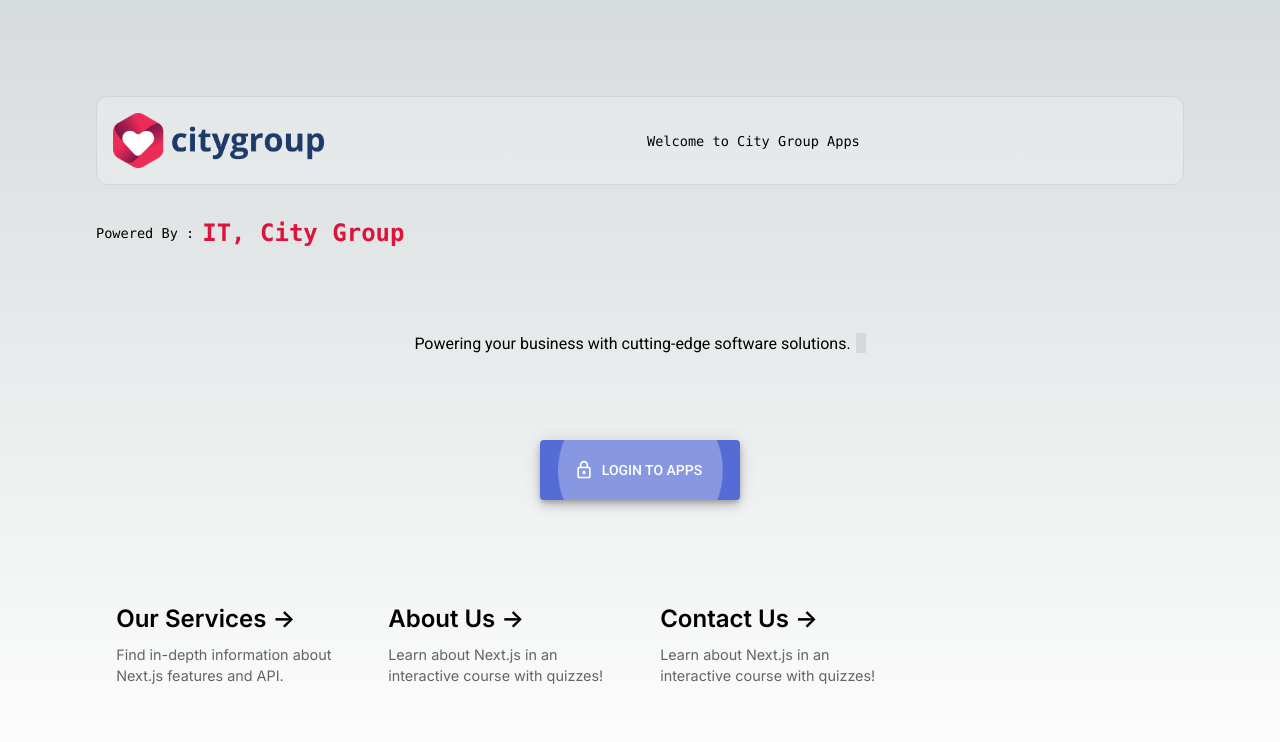
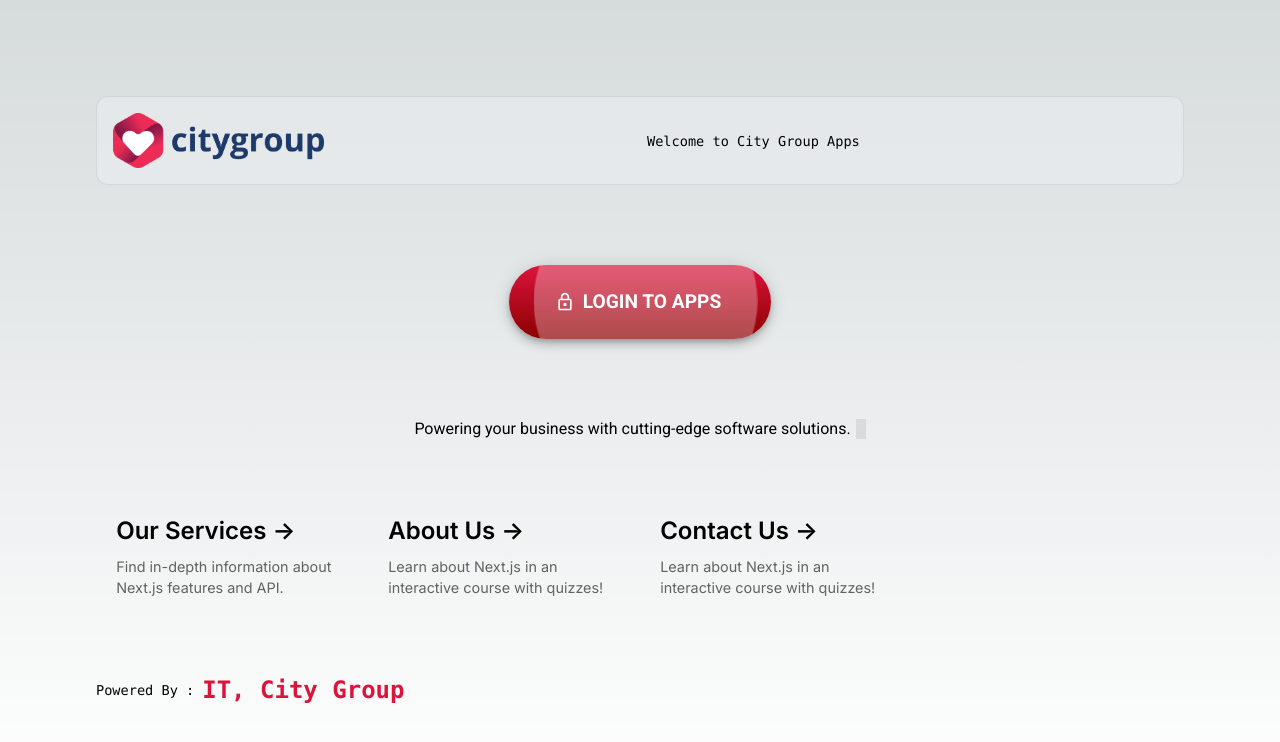
Before and after one commit to atiqur-dev-sources/frontpage, a Next.js app: page / in a window 1280 px wide. Shown: the top 742 px of the page. Built offline with nearby package versions, Linux system fonts and the light colour scheme.

Commit message:
final commit

```diff
--- a/src/components/StyleComponents/LogInButton/LogInButton.tsx
+++ b/src/components/StyleComponents/LogInButton/LogInButton.tsx
@@ -1,16 +1,43 @@
 import React from "react";
-import { Button,ButtonProps } from "@mui/material";
+import { Button,ButtonProps, keyframes } from "@mui/material";
 import LockOutlinedIcon from "@mui/icons-material/LockOutlined";
 import { styled } from "@mui/material/styles";
 
+const ButtonAnimation = keyframes`
+0% {
+  transform: scale(1);
+}
+50% {
+  transform: scale(0.8);
+}
+100% {
+  transform: scale(1);
+}
+`;
+const StyledButton =styled(Button)`
+background: linear-gradient(180deg, crimson, darkred);
+  color: #ffffff;
+  border: none;
+  border-radius: 50px;
+  font-weight: bold;
+  text-transform: uppercase;
+  padding: 20px 50px;
+  margin: 20px;
+  font-size: 1.2rem;
+  cursor: pointer;
+  box-shadow: 0px 5px 0px #00538c;
+  transition: all 0.2s ease-in-out;
 
-const StyledButton = styled(Button)({
-  minWidth: "200px",
-  minHeight: "60px",
-  "&:focus": {
-    outline: "none",
-  },
-});
+  &:hover {
+    transform: translateY(-3px);
+    box-shadow: 0px 8px 0px #00538c;
+  }
+
+  &:active {
+    transform: translateY(0);
+    box-shadow: none;
+  }
+`;
 interface MyButtonProps extends ButtonProps {
     onClickEvent?: (e: React.MouseEvent<HTMLButtonElement>) => void;
   }
--- a/src/components/indexpagelayout/BodySection.tsx
+++ b/src/components/indexpagelayout/BodySection.tsx
@@ -5,9 +5,9 @@ const BodySection: React.FC<{ children: ReactNode }> = ({ children }) => {
   const slogans = ["Powering your business with cutting-edge software solutions.",  "Innovative software for game-changing results.",  "Transforming your digital landscape for a brighter future.",  "Building software that drives your success.",  "Unleashing the power of technology to take your business to the next level.",  "Driving efficiency and productivity with intelligent software solutions.",  "Revolutionizing the way you do business, one line of code at a time.",  "Enabling your growth through strategic software development.",  "Accelerating your digital transformation with our custom software solutions.",  "Empowering your business with smart and scalable software solutions."];
   return (
     <>
-    <br/>
-     <div><AnimatedText slogans={slogans} /></div>
-      { children }
+     { children }
+        <div><AnimatedText slogans={slogans} /></div>
+
     </>
 
 
--- a/src/pages/index.tsx
+++ b/src/pages/index.tsx
@@ -48,38 +48,12 @@ export default function Home() {
 
         </div>
 
-        <div className={styles.description}>
-        <div>
-            <a
-              href="https://vercel.com?utm_source=create-next-app&utm_medium=default-template&utm_campaign=create-next-app"
-              target="_blank"
-              rel="noopener noreferrer"
-
-            >
-              Powered By : <span style={{'color':'crimson', fontWeight:'Bold',fontSize:'1.5rem'}}>IT, City Group</span>
-            </a>
-          </div>
-          {/* <Image
-            className={styles.logo}
-            src="/next.svg"
-            alt="Next.js Logo"
-            width={180}
-            height={37}
-            priority
-          /> */}
-          {/* <div className={styles.thirteen}>
-            <p>Welcome to City group Apps</p>
-
-          </div> */}
-          {/*  */}
 
 
-        </div>
+       <BodySection>
 
-       <BodySection>
-           <br/>
            <LoginButton onClickEvent={moveToLoginPage} />
-           <br/>
+
        </BodySection>
 
         {/* */}
@@ -142,6 +116,32 @@ export default function Home() {
             </p>
           </a> */}
         </div>
+        <div className={styles.description}>
+        <div>
+            <a
+              href="/contact"
+              rel="noopener noreferrer"
+
+            >
+              Powered By : <span style={{'color':'crimson', fontWeight:'Bold',fontSize:'1.5rem'}}>IT, City Group</span>
+            </a>
+          </div>
+          {/* <Image
+            className={styles.logo}
+            src="/next.svg"
+            alt="Next.js Logo"
+            width={180}
+            height={37}
+            priority
+          /> */}
+          {/* <div className={styles.thirteen}>
+            <p>Welcome to City group Apps</p>
+
+          </div> */}
+          {/*  */}
+
+
+        </div>
       </main>
     </>
   )
```
